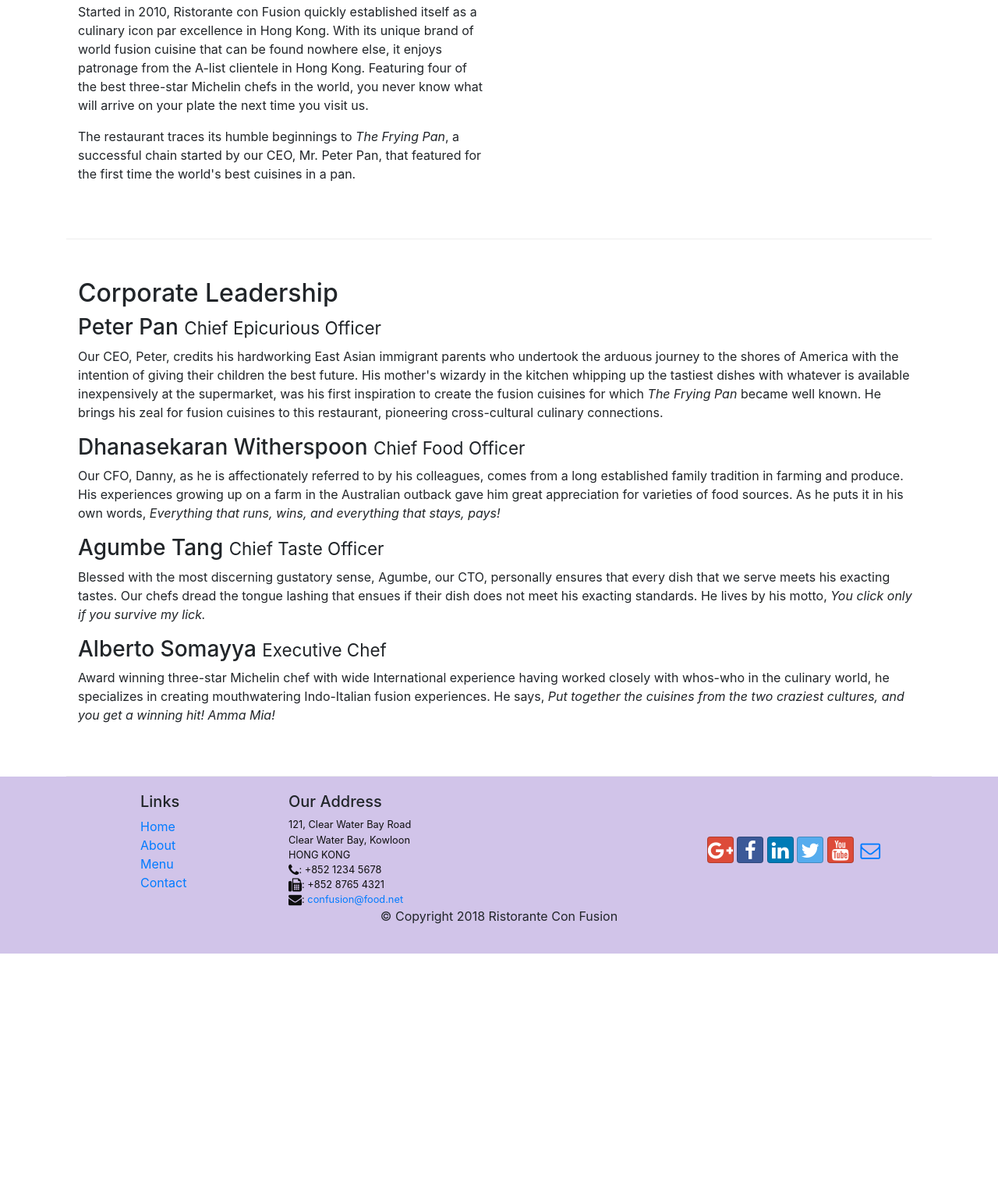
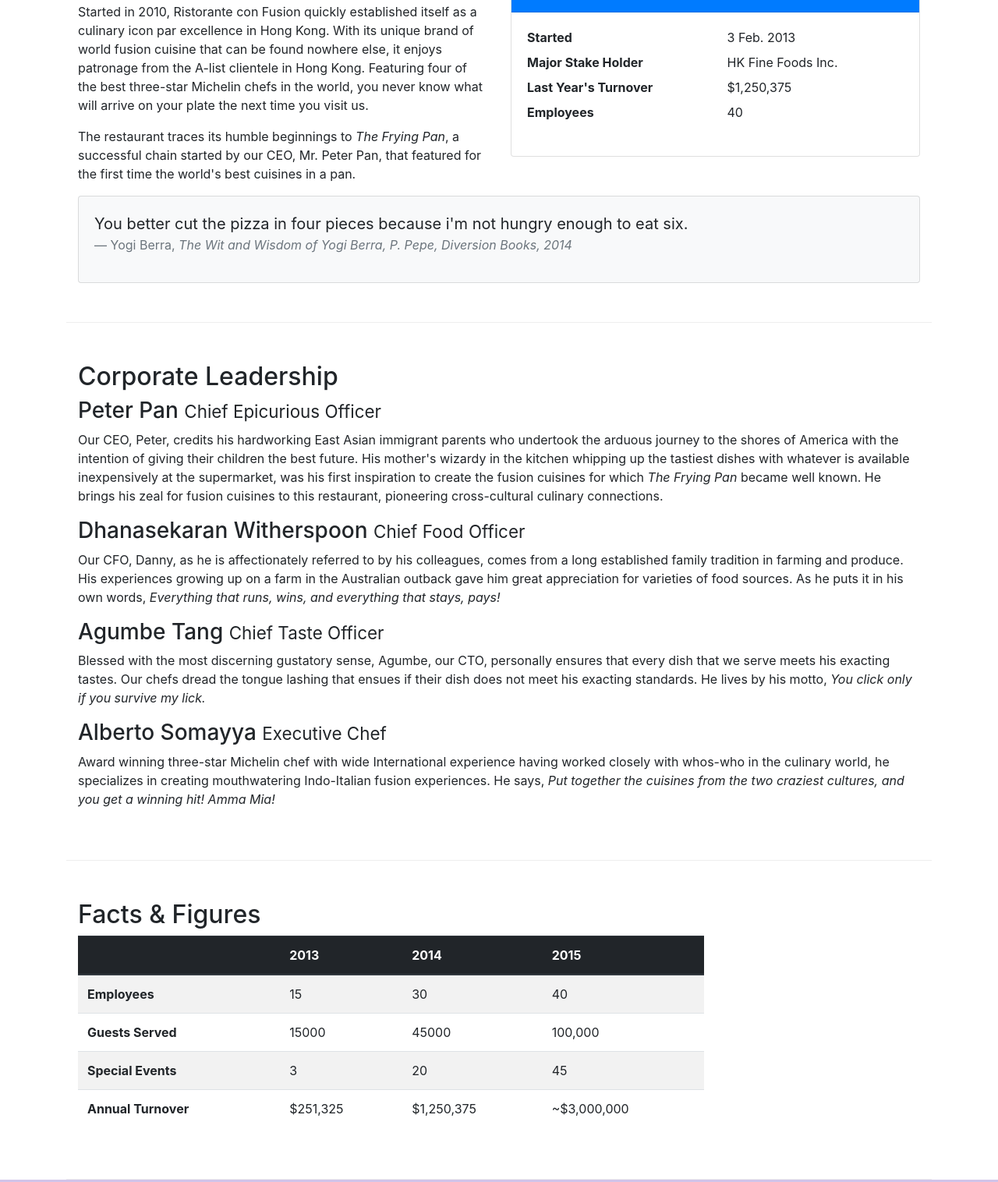
Before and after one commit to MarcoHerreraG/BootstrapRepo, a website: page aboutus.html in a window 1280 px wide. Shown: the part 558-2074 px from the top of the page at 78% size. Before the commit the page ends 1781 px from the top, so only its background shows below. Drawn offline with nearby package versions, Linux system fonts and the light colour scheme.

Commit message:
Tables and Cards

```diff
--- a/aboutus.html
+++ b/aboutus.html
@@ -63,7 +63,31 @@
                 <p>Started in 2010, Ristorante con Fusion quickly established itself as a culinary icon par excellence in Hong Kong. With its unique brand of world fusion cuisine that can be found nowhere else, it enjoys patronage from the A-list clientele in Hong Kong.  Featuring four of the best three-star Michelin chefs in the world, you never know what will arrive on your plate the next time you visit us.</p>
                 <p>The restaurant traces its humble beginnings to <em>The Frying Pan</em>, a successful chain started by our CEO, Mr. Peter Pan, that featured for the first time the world's best cuisines in a pan.</p>
             </div>
-            <div>
+            <div class = "col-sm">
+                <div class = "card">
+                    <h3 class = "card-header bg-primary text-white">Facts At a Glance</h3>
+                    <div class = "card-body">
+                        <dl class = "row">
+                            <dt class = "col-6">Started </dt>
+                            <dd class = "col-6">3 Feb. 2013</dd>
+                            <dt class="col-6">Major Stake Holder</dt>
+                            <dd class="col-6">HK Fine Foods Inc.</dd>
+                            <dt class="col-6">Last Year's Turnover</dt>
+                            <dd class="col-6">$1,250,375</dd>
+                            <dt class="col-6">Employees</dt>
+                            <dd class="col-6">40</dd>
+                        </dl>
+                    </div>
+                </div>
+            </div>
+            <div class = "col-12">
+                <div class = "card card-body bg-light">
+                    <blockquote class = "blockquote">
+                        <p class = "mb-0">You better cut the pizza in four pieces because i'm not hungry enough to eat six.</p>
+                        <footer class = "blockquote-footer">Yogi Berra,
+                            <cite title = "source title"> The Wit and Wisdom of Yogi Berra, P. Pepe, Diversion Books, 2014</cite></footer>
+                    </blockquote>
+                </div>
             </div>
         </div>
 
@@ -72,24 +96,60 @@
             <div class = "col-12">
                 <h2>Corporate Leadership</h2>
                 <h3>Peter Pan <small>Chief Epicurious Officer</small></h3>
-                <div class = "d-none d-sm-block">
-                <p>Our CEO, Peter, credits his hardworking East Asian immigrant parents who undertook the arduous journey to the shores of America with the intention of giving their children the best future. His mother's wizardy in the kitchen whipping up the tastiest dishes with whatever is available inexpensively at the supermarket, was his first inspiration to create the fusion cuisines for which <em>The Frying Pan</em> became well known. He brings his zeal for fusion cuisines to this restaurant, pioneering cross-cultural culinary connections.</p>
-                </div>
+                <p class = "d-none d-sm-block">Our CEO, Peter, credits his hardworking East Asian immigrant parents who undertook the arduous journey to the shores of America with the intention of giving their children the best future. His mother's wizardy in the kitchen whipping up the tastiest dishes with whatever is available inexpensively at the supermarket, was his first inspiration to create the fusion cuisines for which <em>The Frying Pan</em> became well known. He brings his zeal for fusion cuisines to this restaurant, pioneering cross-cultural culinary connections.</p>
                 <h3>Dhanasekaran Witherspoon <small>Chief Food Officer</small></h3>
-                <div class = "d-none d-sm-block">
-                <p>Our CFO, Danny, as he is affectionately referred to by his colleagues, comes from a long established family tradition in farming and produce. His experiences growing up on a farm in the Australian outback gave him great appreciation for varieties of food sources. As he puts it in his own words, <em>Everything that runs, wins, and everything that stays, pays!</em></p>
-                </div>
+                <p class = "d-none d-sm-block">Our CFO, Danny, as he is affectionately referred to by his colleagues, comes from a long established family tradition in farming and produce. His experiences growing up on a farm in the Australian outback gave him great appreciation for varieties of food sources. As he puts it in his own words, <em>Everything that runs, wins, and everything that stays, pays!</em></p>
                 <h3>Agumbe Tang <small>Chief Taste Officer</small></h3>
-                <div class = "d-none d-sm-block">
-                <p>Blessed with the most discerning gustatory sense, Agumbe, our CTO, personally ensures that every dish that we serve meets his exacting tastes. Our chefs dread the tongue lashing that ensues if their dish does not meet his exacting standards. He lives by his motto, <em>You click only if you survive my lick.</em></p>
-                </div>
+                <p class = "d-none d-sm-block">Blessed with the most discerning gustatory sense, Agumbe, our CTO, personally ensures that every dish that we serve meets his exacting tastes. Our chefs dread the tongue lashing that ensues if their dish does not meet his exacting standards. He lives by his motto, <em>You click only if you survive my lick.</em></p>
                 <h3>Alberto Somayya <small>Executive Chef</small></h3>
-                <div class = "d-none d-sm-block">
-                <p>Award winning three-star Michelin chef with wide International experience having worked closely with whos-who in the culinary world, he specializes in creating mouthwatering Indo-Italian fusion experiences. He says, <em>Put together the cuisines from the two craziest cultures, and you get a winning hit! Amma Mia!</em></p>
+                <p class = "d-none d-sm-block">Award winning three-star Michelin chef with wide International experience having worked closely with whos-who in the culinary world, he specializes in creating mouthwatering Indo-Italian fusion experiences. He says, <em>Put together the cuisines from the two craziest cultures, and you get a winning hit! Amma Mia!</em></p>
+            </div>
+        </div>
+        <div class = "row row-content">
+            <div class = "col-12 col-sm-9">
+                <h2>Facts &amp; Figures</h2>
+                <div class="table-responsive">
+                    <table class="table table-striped">
+                        <thead class="thead-dark">
+                            <tr>
+                                <th>&nbsp;</th>
+                                <th>2013</th>
+                                <th>2014</th>
+                                <th>2015</th>
+                            </tr>
+                        </thead>
+                        <tbody>
+                            <tr>
+                                <th>Employees</th>
+                                <td>15</td>
+                                <td>30</td>
+                                <td>40</td>
+                            </tr>
+                            <tr>
+                                <th>Guests Served</th>
+                                <td>15000</td>
+                                <td>45000</td>
+                                <td>100,000</td>
+                            </tr>
+                            <tr>
+                                <th>Special Events</th>
+                                <td>3</td>
+                                <td>20</td>
+                                <td>45</td>
+                            </tr>
+                            <tr>
+                                <th>Annual Turnover</th>
+                                <td>$251,325</td>
+                                <td>$1,250,375</td>
+                                <td>~$3,000,000</td>
+                            </tr>
+                        </tbody>
+                    </table>
                 </div>
             </div>
+            <div class = "col-12 col-sm-3">
+            </div>
         </div>
-
     </div>
 
     <footer class="footer">
```
